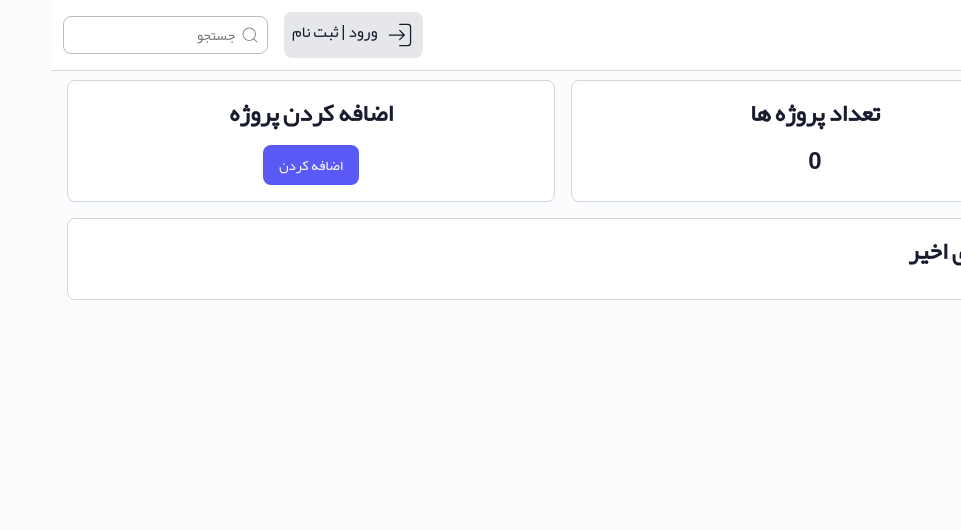
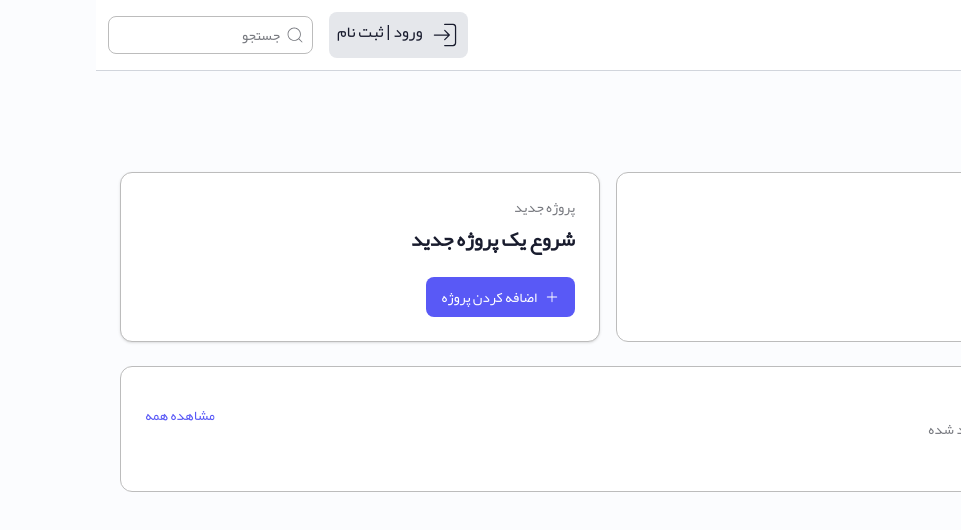
Before and after one commit to devfaf/TaskFlow, a React (Vite) app: page / in a window 1280 px wide. Shown: the top 530 px of the page, without its empty margins (319-1280 px from the left). Built offline with nearby package versions, Linux system fonts and the light colour scheme.

Commit message:
style: button, filter and sort button again, dashboard page, project detail page, sidebar items and sidebar

```diff
--- a/src/components/common/Button.tsx
+++ b/src/components/common/Button.tsx
@@ -9,7 +9,7 @@ const Button = ({
   variant = "primary" }:
   ButtonProps) => {
   const baseStyles =
-    "inline-flex items-center justify-center rounded-lg px-4 py-2.5 text-sm font-medium transition-all duration-200 focus:outline-none disabled:cursor-not-allowed disabled:opacity-50";
+    "inline-flex items-center justify-center rounded-lg px-4 py-2.5 text-sm font-medium transition-all duration-200 focus:outline-none disabled:cursor-not-allowed disabled:opacity-50 cursor-pointer";
 
   const variants = {
     primary:
--- a/src/layouts/DashboardLayout.tsx
+++ b/src/layouts/DashboardLayout.tsx
@@ -1,4 +1,3 @@
-// import DashboardPage from "../pages/DashboardPage"
 import Header from "./components/Header"
 import Sidebar from "./components/Sidebar"
 import { Outlet } from "react-router"
--- a/src/layouts/components/Sidebar.tsx
+++ b/src/layouts/components/Sidebar.tsx
@@ -1,15 +1,26 @@
-import { SidebarItems } from "./SidebarItems"
+import { SidebarItems } from "./SidebarItems";
 
 const Sidebar = () => {
   return (
-    <aside className="w-3xs z-40 bg-white border border-gray-300 shadow-lg overflow-y-auto bottom-0 top-0 flex pt-16 fixed">
-      <div className="fixed w-3xs">
-        <div className="">
-          <SidebarItems />
-        </div>
+    <aside
+      className="
+        fixed
+        right-0
+        top-16
+        bottom-0
+        z-40
+        w-64
+        border-l
+        border-[var(--color-border)]
+        bg-white
+        mt-1
+      "
+    >
+      <div className="h-full overflow-y-auto">
+        <SidebarItems />
       </div>
     </aside>
-  )
-}
+  );
+};
 
-export default Sidebar
+export default Sidebar;
--- a/src/layouts/components/SidebarItems.tsx
+++ b/src/layouts/components/SidebarItems.tsx
@@ -1,22 +1,41 @@
-import { NavLink } from "react-router"
-import { sidebarItemsLinks } from "../types/sidebarItemsLinks"
+import { NavLink } from "react-router";
+import { sidebarItemsLinks } from "../types/sidebarItemsLinks";
 
 export const SidebarItems = () => {
   return (
-        <ul className="flex flex-col gap-2 p-4 w-full ">
+    <ul className="flex flex-col gap-2 p-4">
       {sidebarItemsLinks.map((item) => {
-                const Icon = item.icon
+        const Icon = item.icon;
+
         return (
           <li key={item.path}>
-                        <NavLink to={item.path} className={({isActive}) =>
-                            `rounded-lg p-1 flex items-center gap-2 hover:bg-gray-300 w-full bg-gray-200 ${isActive ? `bg-gray-300` : ``}`
-                        }>
-                            <Icon className="text-2xl" />
-                            {item.title}
+            <NavLink
+              to={item.path}
+                className={({ isActive }) => `
+                flex items-center gap-2
+                rounded-lg
+                px-4
+                py-2.5
+                text-base
+                font-medium
+                transition-all
+                duration-200
+                cursor-pointer
+
+                ${
+                    isActive
+                    ? "bg-[var(--color-primary-soft)] text-[var(--color-primary)]"
+                    : "text-[var(--color-text-secondary)] hover:bg-[var(--color-hover)] hover:text-[var(--color-text-primary)]"
+                }
+                `}
+            >
+              <Icon className="text-xl shrink-0" />
+
+              <span>{item.title}</span>
             </NavLink>
           </li>
-                )
+        );
       })}
     </ul>
-    )
-}
+  );
+};
--- a/src/pages/DashboardPage.tsx
+++ b/src/pages/DashboardPage.tsx
@@ -1,61 +1,148 @@
 import ProjectCard from "../features/projects/components/ProjectCard";
-import { useProjectStore } from "../features/projects/store/projectStore"
+import { useProjectStore } from "../features/projects/store/projectStore";
 import Button from "../components/common/Button";
 import { Link } from "react-router";
+import { PiPlus } from "react-icons/pi";
 
 const DashboardPage = () => {
-  const projectsAmount = useProjectStore((state) => state.projects).length
-  const threeLatestProjects = useProjectStore((state) => state.projects).slice(-3)
-  const openModal = useProjectStore((state) => state.openModal)
+  const projects = useProjectStore((state) => state.projects);
 
+  const projectsAmount = projects.length;
+  const threeLatestProjects = [...projects].slice(-3).reverse();
+
+  const openModal = useProjectStore((state) => state.openModal);
 
   return (
-    <section>
-      <div className="p-4">
-        <div className="flex flex-col gap-4">
-          <div className="flex gap-4">
-            <div className="bg-white border border-gray-300 rounded-lg p-4 flex flex-col items-center gap-4 w-full">
-              <h2 className="text-2xl font-semibold">تعداد پروژه ها</h2>
-              <div className="text-2xl font-semibold">
+    <section className="space-y-6 p-6">
+
+      <div>
+        <h1 className="text-3xl font-bold text-[var(--color-text-primary)]">
+          داشبورد
+        </h1>
+
+        <p className="mt-1 text-sm text-[var(--color-text-secondary)]">
+          نمای کلی پروژه‌های شما
+        </p>
+      </div>
+
+      <div className="grid gap-4 md:grid-cols-2">
+
+        <div
+          className="
+          rounded-xl
+          border
+          border-[var(--color-border)]
+          bg-white
+          p-6
+        "
+        >
+          <p className="text-sm text-[var(--color-text-secondary)]">
+            تعداد پروژه‌ها
+          </p>
+
+          <h2 className="mt-4 text-5xl font-bold text-[var(--color-primary)]">
             {projectsAmount}
+          </h2>
         </div>
+
+        <div
+          className="
+          rounded-xl
+          border
+          border-[var(--color-border)]
+          bg-white
+          p-6
+          shadow-sm
+          flex
+          flex-col
+          justify-between
+        "
+        >
+          <div>
+            <p className="text-sm text-[var(--color-text-secondary)]">
+              پروژه جدید
+            </p>
+
+            <h2 className="mt-2 text-xl font-semibold text-[var(--color-text-primary)]">
+              شروع یک پروژه جدید
+            </h2>
           </div>
-            <div className="bg-white border border-gray-300 rounded-lg p-4 flex flex-col items-center gap-4 w-full">
-              <h2 className="text-2xl font-semibold">اضافه کردن پروژه</h2>
+
+          <div className="mt-6">
             <Button
+              variant="primary"
               onClick={openModal}
-              variant="primary">
-                اضافه کردن
+              className="flex gap-2"
+            >
+              <PiPlus />
+              اضافه کردن پروژه
             </Button>
+          </div>
         </div>
 
       </div>
 
-          <div className="bg-white border border-gray-300 rounded-lg p-4 flex flex-col gap-2 overflow-hidden">
-            <div className="flex flex-col items-start gap-2">
-              <h2 className="text-2xl font-semibold">پروژه های اخیر</h2>
-              <div className="flex flex-row gap-3 overflow-x-auto w-full pb-2">
-                {
-                  threeLatestProjects.map((project) =>
+      <div
+        className="
+          rounded-xl
+          border
+          border-[var(--color-border)]
+          bg-white
+          p-6
+        "
+      >
+        <div className="mb-5 flex items-center justify-between">
+
+          <div>
+
+            <h2 className="text-xl font-semibold text-[var(--color-text-primary)]">
+              آخرین پروژه‌ها
+            </h2>
+
+            <p className="text-sm text-[var(--color-text-secondary)]">
+              آخرین پروژه‌های ایجاد شده
+            </p>
+
+          </div>
+
           <Link
+            to="/projects"
+            className="
+              text-sm
+              text-[var(--color-primary)]
+              transition-colors
+              hover:underline
+            "
+          >
+            مشاهده همه
+          </Link>
+
+        </div>
+
+        <div
+          className="
+            flex
+            gap-4
+            overflow-x-auto
+            pb-2
+          "
+        >
+          {threeLatestProjects.map((project) => (
+            <Link
+              key={project.id}
               to={`/projects/${project.id}`}
-                      key={project.id}>
+              className="shrink-0"
+            >
               <ProjectCard
-                        key={project.id}
                 {...project}
-                        className="w-[300px] min-w-[300px]"
+                className="w-[320px]"
               />
             </Link>
-                  )
-                }
-              </div>
-            </div>
-          </div>
-
+          ))}
         </div>
       </div>
     </section>
-  )
-}
+  );
+};
 
-export default DashboardPage
+export default DashboardPage;
--- a/src/pages/ProjectDetailsPage.tsx
+++ b/src/pages/ProjectDetailsPage.tsx
@@ -1,79 +1,198 @@
-import { useParams } from "react-router"
+import { NavLink, Outlet, useParams } from "react-router";
 import { useProjectStore } from "../features/projects/store/projectStore";
-import { NavLink } from "react-router";
-import { Outlet } from "react-router";
 
 const ProjectDetailsPage = () => {
   const { id } = useParams();
-    const projects = useProjectStore(state => state.projects)
-    const project = projects.find((p) => p.id === Number(id))
+
+  const projects = useProjectStore((state) => state.projects);
+
+  const project = projects.find((p) => p.id === Number(id));
+
+  if (!project) {
+    return (
+      <div className="flex h-[60vh] items-center justify-center text-[var(--color-text-secondary)]">
+        پروژه پیدا نشد.
+      </div>
+    );
+  }
 
   return (
-        <div>
-            <div>
-                <div className="bg-blue-100 border-2 border-blue-300 rounded-xl p-4 flex flex-col gap-4 w-lg mx-auto my-4">
-                    <div className="flex gap-2">
-                        <div>
-                            عنوان پروژه:
+    <section className="mx-auto max-w-7xl px-4 py-6">
+
+      {/* Header */}
+
+      <div
+        className="
+        rounded-xl
+        border
+        border-[var(--color-border)]
+        bg-white
+        p-6
+        shadow-sm
+      "
+      >
+        <div className="flex flex-col gap-6 lg:flex-row lg:items-start lg:justify-between">
+
+          <div className="flex-1">
+
+            <h1 className="mb-2 text-2xl font-bold text-[var(--color-text-primary)]">
+              {project.title}
+            </h1>
+
+            <p className="leading-8 text-[var(--color-text-secondary)]">
+              {project.description}
+            </p>
+
           </div>
-                        <div>
-                            {project?.title}
+
+          <div className="flex flex-wrap gap-3">
+
+            <div
+              className="
+                rounded-lg
+                bg-[var(--color-primary-soft)]
+                px-4
+                py-2
+                text-sm
+                text-[var(--color-primary)]
+              "
+            >
+              #{project.id}
             </div>
+
+            <div
+              className="
+                rounded-lg
+                bg-[var(--color-hover)]
+                px-4
+                py-2
+                text-sm
+                text-[var(--color-text-primary)]
+              "
+            >
+              {project.date}
             </div>
-                    <div className="flex gap-2">
-                        <div>
-                            توضیحات
+
+            <div
+              className={`
+                rounded-lg
+                px-4
+                py-2
+                text-sm
+
+                ${
+                  project.status === "active"
+                    ? "bg-green-100 text-green-700"
+                    : "bg-gray-100 text-gray-700"
+                }
+              `}
+            >
+              {project.status === "active"
+                ? "فعال"
+                : "تکمیل شده"}
             </div>
-                        <div>
-                            {project?.description}
-                        </div>
-                    </div>
-                    <div className="flex gap-2">
-                        <div>
-                            تاریخ
-                        </div>
-                        <div>
-                            {project?.date}
-                        </div>
-                    </div>
-                    <div className="flex gap-2">
-                        <div>
-                            وضعیت
-                        </div>
-                        <div>
-                            {project?.status}
+
           </div>
         </div>
       </div>
-            </div>
-            <div className="mx-4 bg-gray-100 flex flex-col justify-center">
-                <nav className="flex justify-center gap-4 pb-4">
-                    <div>
-                        <NavLink to="overview" className={({ isActive }) =>
-                            `border-b-2 ${isActive ? "border-blue-400" : "text-gray-400 border-transparent"}`
-                        }>
-                            Overview
+
+      {/* Tabs */}
+
+      <div
+        className="
+          mt-6
+          rounded-xl
+          border
+          border-[var(--color-border)]
+          bg-white
+          shadow-sm
+        "
+      >
+        <nav
+          className="
+            flex
+            overflow-x-auto
+            border-b
+            border-[var(--color-border)]
+            px-2
+          "
+        >
+          <NavLink
+            to="overview"
+            className={({ isActive }) =>
+              `
+              whitespace-nowrap
+              border-b-2
+              px-5
+              py-4
+              text-sm
+              transition-all
+              duration-200
+
+              ${
+                isActive
+                  ? "border-[var(--color-primary)] text-[var(--color-primary)]"
+                  : "border-transparent text-[var(--color-text-secondary)] hover:text-[var(--color-text-primary)]"
+              }
+            `
+            }
+          >
+            نمای کلی
           </NavLink>
-                    </div>
-                    <div>
-                        <NavLink to="board" className={({ isActive }) =>
-                            `border-b-2 ${isActive ? "border-blue-400" : "text-gray-400 border-transparent"}`
-                        }>
-                            Board
+
+          <NavLink
+            to="board"
+            className={({ isActive }) =>
+              `
+              whitespace-nowrap
+              border-b-2
+              px-5
+              py-4
+              text-sm
+              transition-all
+              duration-200
+
+              ${
+                isActive
+                  ? "border-[var(--color-primary)] text-[var(--color-primary)]"
+                  : "border-transparent text-[var(--color-text-secondary)] hover:text-[var(--color-text-primary)]"
+              }
+            `
+            }
+          >
+            برد
           </NavLink>
-                    </div>
-                    <div>
-                        <NavLink to="tasks" className={({ isActive }) =>
-                            `border-b-2 ${isActive ? "border-blue-400" : "text-gray-400 border-transparent"}`
-                        }>
-                            Tasks
+
+          <NavLink
+            to="tasks"
+            className={({ isActive }) =>
+              `
+              whitespace-nowrap
+              border-b-2
+              px-5
+              py-4
+              text-sm
+              transition-all
+              duration-200
+
+              ${
+                isActive
+                  ? "border-[var(--color-primary)] text-[var(--color-primary)]"
+                  : "border-transparent text-[var(--color-text-secondary)] hover:text-[var(--color-text-primary)]"
+              }
+            `
+            }
+          >
+            تسک‌ها
           </NavLink>
-                    </div>
         </nav>
+
+        <div className="p-6">
           <Outlet />
         </div>
       </div>
-    )
-}
+    </section>
+  );
+};
 
-export default ProjectDetailsPage
+export default ProjectDetailsPage;
```
Also changed, not shown: src/features/projects/components/FilterProjects.tsx (+12 -1 lines), src/features/projects/components/ProjectList.tsx (+5 -3 lines), src/features/projects/components/SortProjects.tsx (+8 -1 lines). Lines whose indentation alone changed are shown as unchanged.
